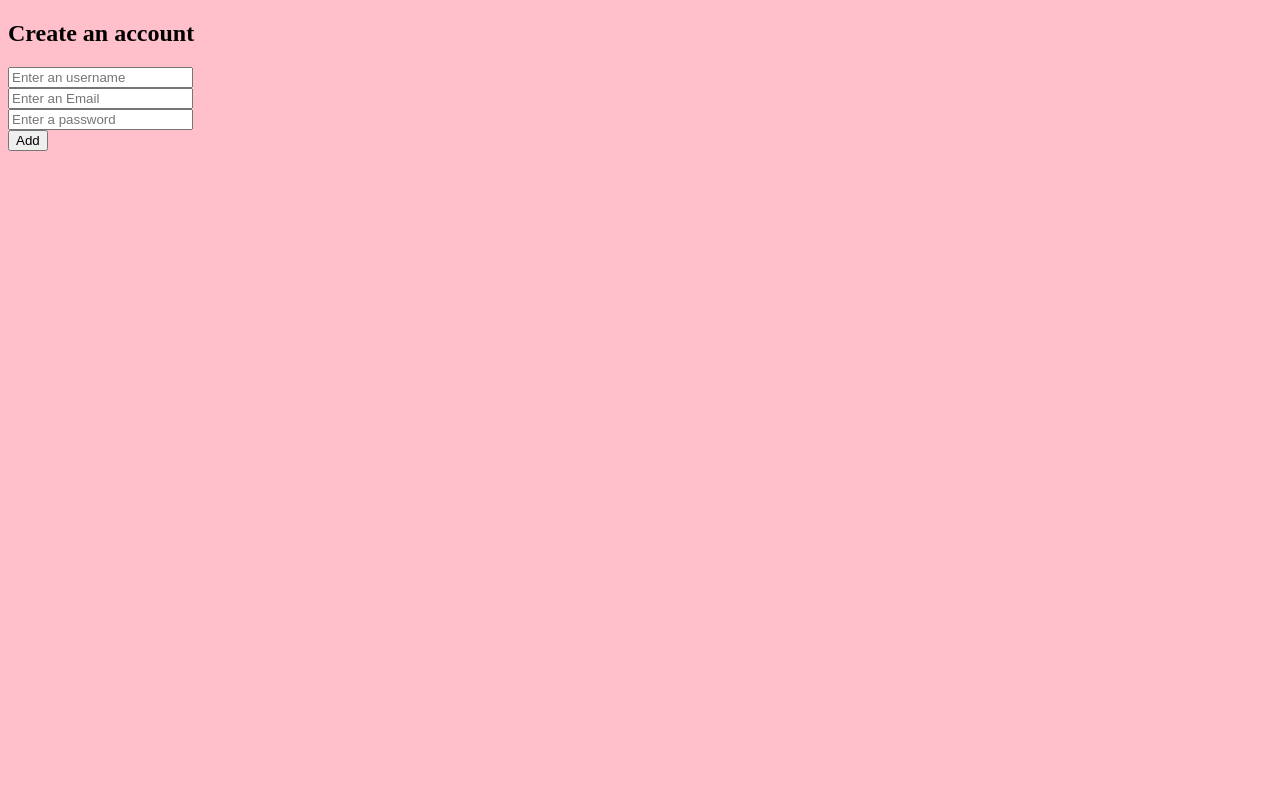
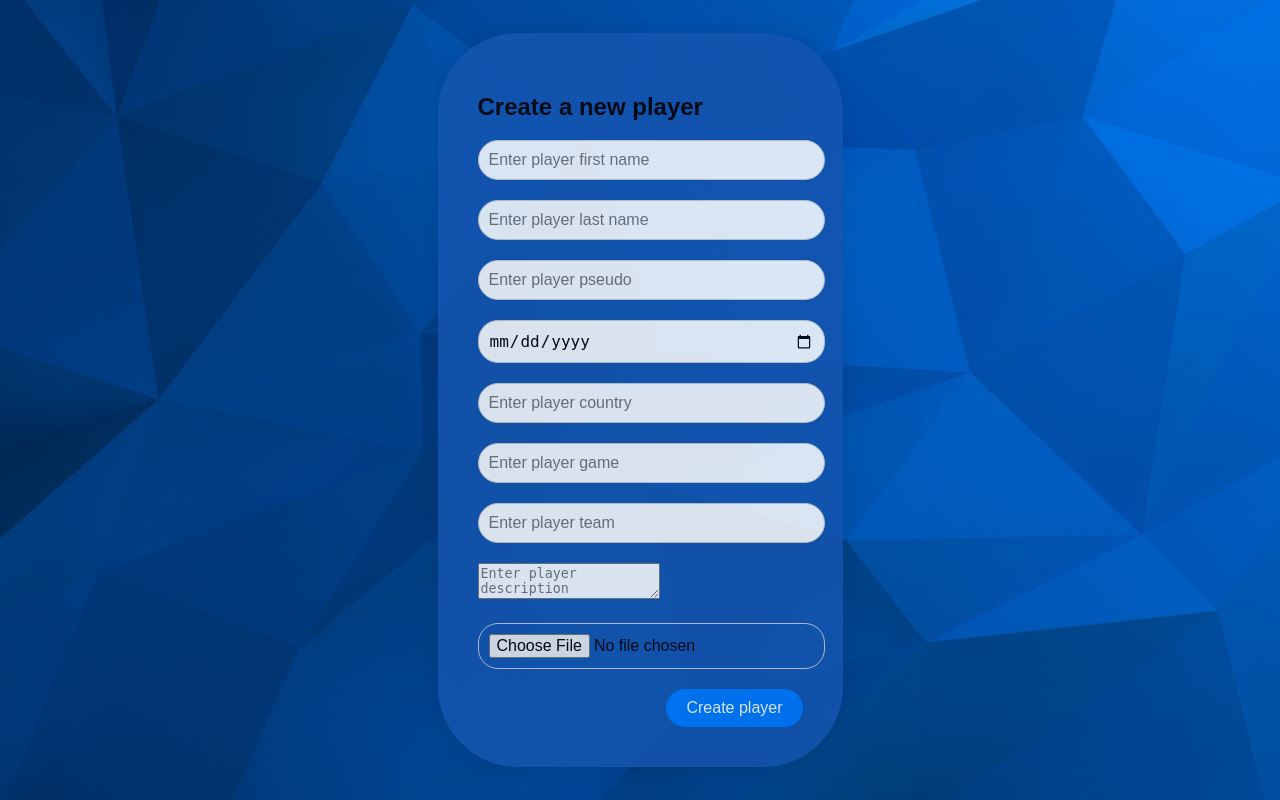
Before and after one commit to DylanPEIX/P3_Site, a PHP site: page /create.php in a window 1280 px wide. Run offline with PHP 8.4, Linux system fonts and the light colour scheme; the visitor is signed in with stand-in values (Sample User, id 1).

Commit message:
19/04/2024

```diff
--- a/create.php
+++ b/create.php
@@ -1,65 +1,97 @@
 <?php
-// Check if the user is logged in
-session_start();
-if (!isset($_SESSION['username'])) {
-    header("Location: login.php"); // Redirect to the login page if the user is not logged in
-    exit();
-}
+    session_start();
+    if (!isset($_SESSION['username'])) {
+        header("Location: login.php");
+        exit();
+    }
+
+    if (!empty($_POST)) {
+        include('includes/connect.php');
+        $conn = connect();
+
+        $requete = $conn->prepare("INSERT INTO player (firstname, pseudo, lastname, dob, country, game, team, text) VALUES (:firstname, :pseudo, :lastname, :dob, :country, :game, :team, :text);");
+
+        // Retrieve form data
+        $firstname = $_POST['firstname'];
+        $pseudo = $_POST['pseudo'];
+        $lastname = $_POST['lastname'];
+        $dob = $_POST['dob'];
+        $country = $_POST['country'];
+        $game = $_POST['game'];
+        $team = $_POST['team'];
+        $text = $_POST['text'];
+
+        $requete->bindParam(':firstname', $firstname);
+        $requete->bindParam(':pseudo', $pseudo);
+        $requete->bindParam(':lastname', $lastname);
+        $requete->bindParam(':dob', $dob);
+        $requete->bindParam(':country', $country);
+        $requete->bindParam(':game', $game);
+        $requete->bindParam(':team', $team);
+        $requete->bindParam(':text', $text);
+
+        $result = $requete->execute();
+
+        if ($result) {
+            // If the insertion is successful, handle file upload
+            if (isset($_FILES['file'])) {
+                $tmpName = $_FILES['file']['tmp_name'];
+                $name = $_FILES['file']['name'];
+                $size = $_FILES['file']['size'];
+                $error = $_FILES['file']['error'];
+
+                // Move the uploaded file to the desired location with the new filename
+                $lastInsertId = $conn->lastInsertId(); // Retrieve the last inserted ID
+                $newFileName = 'img_' . $lastInsertId . '.png';
+                move_uploaded_file($tmpName, 'assets/img/' . $newFileName);
+            }
+            echo "Data has been inserted successfully.";
+        } else {
+            echo "Error during data insertion.";
+        }
+    }
 ?>
 
 <!DOCTYPE html>
 <html>
 <head>
     <meta charset="UTF-8">
-    <title>Register</title>
-    <link rel="stylesheet" href="assets/style.css">
+    <title>Create a new player</title>
+    <link rel="stylesheet" href="CRUD/style.css">
 </head>
 <body>
     <div class="login-container">
-        <h2>Create an account</h2>
-        <form action="register.php" method="post">
+        <h2>Create a new player</h2>
+        <form action="create.php" method="post" enctype="multipart/form-data">
             <div class="input-group">
-                <input type="text" id="username" name="username" placeholder="Enter an username">
+                <input type="text" id="firstname" name="firstname" placeholder="Enter player first name">
             </div>
             <div class="input-group">
-                <input type="email" id="email" name="email" placeholder="Enter an Email">
+                <input type="text" id="lastname" name="lastname" placeholder="Enter player last name">
             </div>
             <div class="input-group">
-                <input type="password" id="password" name="password" placeholder="Enter a password">
+                <input type="text" id="pseudo" name="pseudo" placeholder="Enter player pseudo">
             </div>
-            <button type="submit">Add</button>
+            <div class="input-group">
+                <input type="date" id="dob" name="dob" placeholder="Enter player date of birth">
+            </div>
+            <div class="input-group">
+                <input type="text" id="country" name="country" placeholder="Enter player country">
+            </div>
+            <div class="input-group">
+                <input type="text" id="game" name="game" placeholder="Enter player game">
+            </div>
+            <div class="input-group">
+                <input type="text" id="team" name="team" placeholder="Enter player team">
+            </div>
+            <div class="input-group">
+                <textarea id="text" name="text" placeholder="Enter player description"></textarea>
+            </div>
+            <div class="input-group">
+                <input type="file" id="file" name="file" accept="image/png, image/jpeg">
+            </div>
+            <button type="submit">Create player</button>
         </form>
     </div>
-
-    <?php
-    if (!empty($_POST)){
-        include ('includes/db.php');
-        echo "connection";
-        $conn = connect();
-        $_POST['password'] = password_hash($_POST['password'], PASSWORD_DEFAULT);
-
-        // Prepare the insertion query
-        $requete = $conn->prepare("INSERT INTO log (email, username, password) VALUES (:email, :username, :password);");
-
-        // Retrieve form data
-        $email = $_POST['email'];
-        $username = $_POST['username'];
-        $password = $_POST['password']; // Variable name corrected from 'pwd' to 'password'
-
-        // Bind parameters
-        $requete->bindParam(':email', $email);
-        $requete->bindParam(':username', $username);
-        $requete->bindParam(':password', $password);
-
-        // Execute the query
-        $result = $requete->execute(); // No need to pass an array of arguments
-
-        if ($result) {
-            echo "Data has been inserted successfully.";
-        } else {
-            echo "Error during data insertion.";
-        }
-    }
-    ?>
 </body>
 </html>
--- a/style.css
+++ b/style.css
@@ -1,6 +1,9 @@
-body {
-    background-color:pink;
-}
+body{
+    background-size: cover;
+    background-position: center;
+    background-repeat: no-repeat;
+    background-attachment: fixed;
+  }
 
 .player-image {
     max-width: 100%;
@@ -31,3 +34,7 @@
 .player-description p{
     margin-bottom: 0px;
 }
+
+h1 {
+    color: white;
+}
```
Also changed, not shown: delete.php (+6 -5 lines), detail.php (+24 -1 lines), index.php (+8 -3 lines), update.php (+83 -35 lines), welcome.php (+22 -23 lines), assets/img/img9.png (renamed from tenz.png), assets/img/img_0.png (added), assets/img/img_10.png (added), assets/img/img_9.png (added), assets/img/tenz.png (added), bg-detail.jpg (added), 1 other file.
